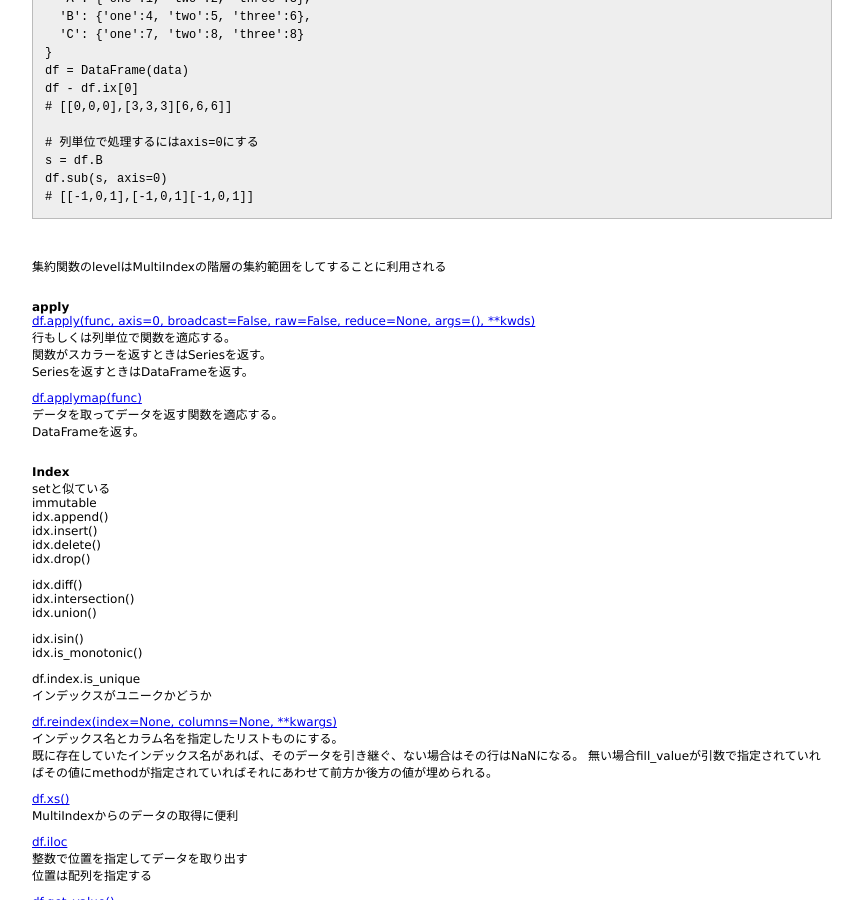
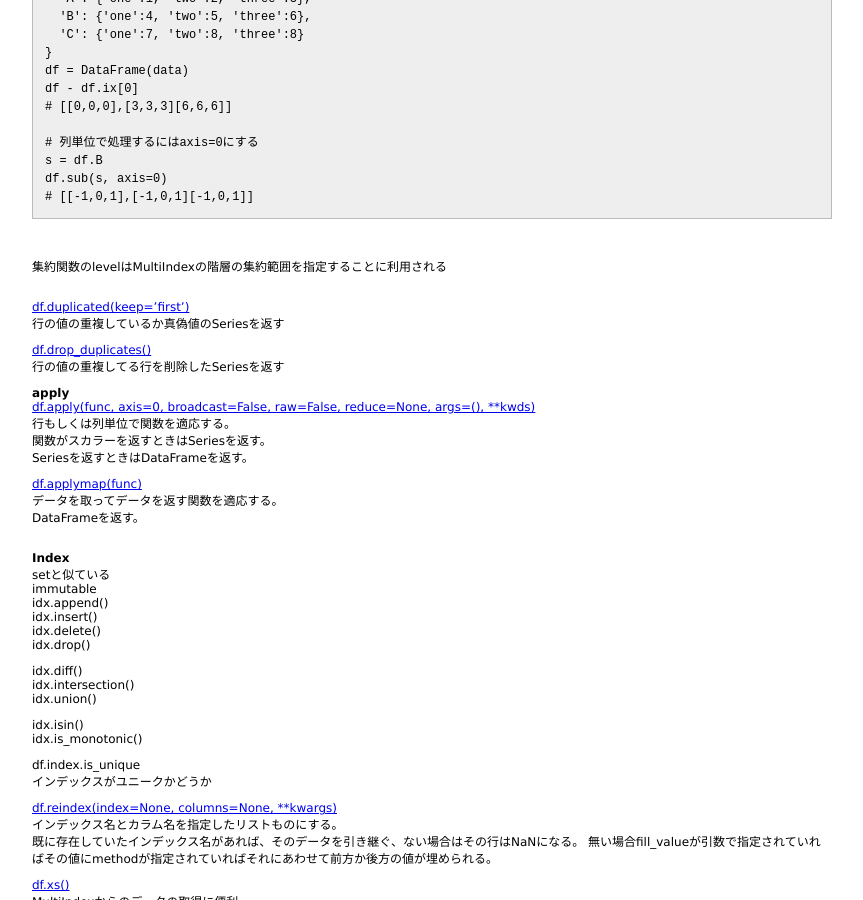
Before and after one commit to 38elements/38elements.github.com, a Jekyll site: the page built from _posts/2016-04-24-pandas.md, in a window 1280 px wide and 900 px high, scrolled down 2113 px. Shown: the whole window, without its empty margins (208-1071 px from the left). Built offline with Jekyll 4.4.1, drawn with Linux system fonts in a browser that asks for light colours.

Commit message:
Update 2016-04-24-pandas.md

```diff
--- a/_posts/2016-04-24-pandas.md
+++ b/_posts/2016-04-24-pandas.md
@@ -139,9 +139,15 @@ df.sub(s, axis=0)
 
 <br>
 
-集約関数のlevelはMultiIndexの階層の集約範囲をしてすることに利用される
+集約関数のlevelはMultiIndexの階層の集約範囲を指定することに利用される
 
 <br>
+[df.duplicated(keep='first')](http://pandas.pydata.org/pandas-docs/stable/generated/pandas.DataFrame.duplicated.html)
+行の値の重複しているか真偽値のSeriesを返す
+
+[df.drop_duplicates()](http://pandas.pydata.org/pandas-docs/stable/generated/pandas.DataFrame.drop_duplicates.html)
+行の値の重複してる行を削除したSeriesを返す
+
 **apply**
 [df.apply(func, axis=0, broadcast=False, raw=False, reduce=None, args=(), **kwds)](http://pandas.pydata.org/pandas-docs/stable/generated/pandas.DataFrame.apply.html)
 行もしくは列単位で関数を適応する。
@@ -170,6 +176,7 @@ idx.is_monotonic()
 
 df.index.is_unique
 インデックスがユニークかどうか
+
 
 [df.reindex(index=None, columns=None, **kwargs)](http://pandas.pydata.org/pandas-docs/stable/generated/pandas.DataFrame.reindex.html)
 インデックス名とカラム名を指定したリストものにする。
```
